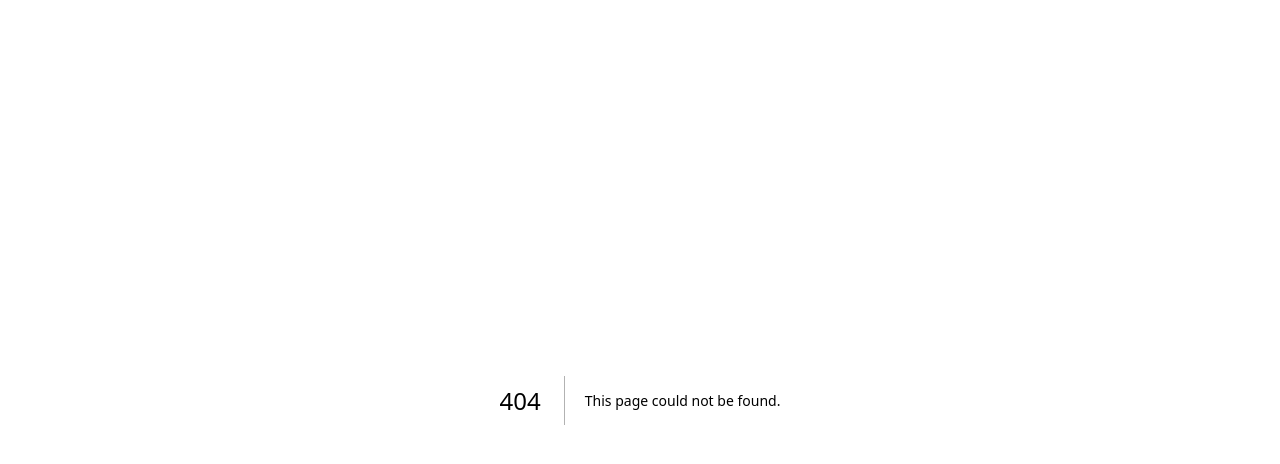
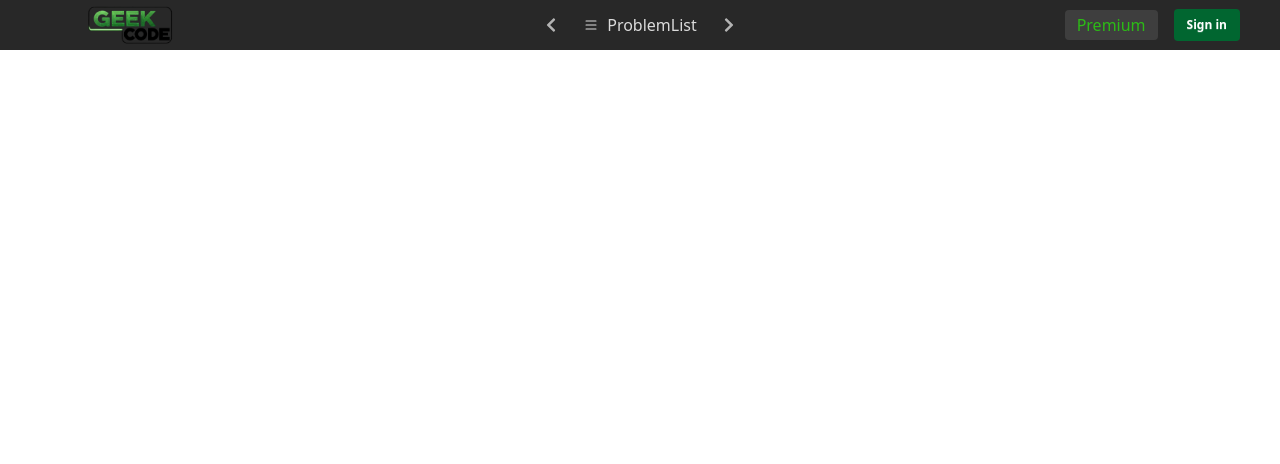
Before and after one commit to prakhar-srivastavaa/GeekCode, a Next.js app in the folder geekcode/: page /problems/best-time-to-buy-and-sell-stock in a window 1280 px wide. Before the commit this address had no page. Shown: the top 464 px of the page. Built offline with nearby package versions, Linux system fonts and the light colour scheme; no server answers.

Commit message:
< ProblemList >

```diff
--- a/geekcode/src/Components/Topbar/Topbar.tsx
+++ b/geekcode/src/Components/Topbar/Topbar.tsx
@@ -6,29 +6,51 @@ import Logout from '../Buttons/Logout';
 import { useSetRecoilState } from 'recoil';
 import { authModalState } from '@/atoms/authModalAtom';
 import Image from 'next/image';
+import { problems } from '../../mockProblems/problems';
+import { FaChevronLeft, FaChevronRight } from 'react-icons/fa';
+import { BsList } from 'react-icons/bs';
 
 type TopbarProps = {
-
+    problemPage?: boolean;
 };
 
-const Topbar:React.FC<TopbarProps> = () => {
+const Topbar:React.FC<TopbarProps> = ({problemPage}) => {
     const [user] = useAuthState(auth);
     const setAuthModalState = useSetRecoilState(authModalState);
 
     return <div>
         <nav className='relative flex h-[50px] w-full shrink-0 items-center px-5 bg-dark-layer-1 text-dark-gray-7'>
             <div className='flex w-full items-center justify-between max-w-[1200px] mx-auto'>
-                <Link href="/" className='flex items-center justify-center h-20'>
-                    <img src="/logo-full.png" alt="Logo" className="h-10" />
-                </Link>
+                <div className='w-[180px]'>
+                    <Link href="/" className='flex items-center justify-center h-20'>
+                        <img src="/logo-full.png" alt="Logo" className="h-10" />
+                    </Link>
+                </div>
 
-                <div className='flex items-center space-x-4 flex-1 justify-end'>
+                {problemPage && (
+                    <div className='flex items-center gap-4 justify-center flex-1'>
+                        <div className='flex items-center justify-center rounded dark-fill-3 hover:bg-dark-fill-2 h-8 w-8 cursor-pointer'>
+                            <FaChevronLeft />
+                        </div>
+                        <Link href="/" className='flex items-center justify-center gap-2 font-medium max-w-[170px] text-dark-gray-8 cursor-pointer hover:underline'>
+                            <div>
+                                <BsList />
+                            </div>
+                            <p>ProblemList</p>
+                        </Link>
+                        <div className='flex items-center justify-center rounded dark-fill-3 hover:bg-dark-fill-2 h-8 w-8 cursor-pointer'>
+                            <FaChevronRight />
+                        </div>
+                    </div>
+                )}
+
+                <div className='flex items-center space-x-4 justify-end w-[180px]'>
                     <div>
                         <a
                             href="https://github.com/prakhar-srivastavaa"
                             target='_blank'
                             rel="noreferrer"
-                            className='bg-dark-fill-3 py-1.5 px-3 cursor-pointer rounded text-brand-orange hover:bg-dark-fill-2'
+                            className='bg-dark-fill-3 py-1 px-3 cursor-pointer rounded text-brand-orange hover:bg-dark-fill-2'
                         >
                             Premium
                         </a>
@@ -42,7 +64,7 @@ const Topbar:React.FC<TopbarProps> = () => {
                         )}
                         {user &&(
                             <div className='cursor-pointer group relative'>
-                                <Image src ="/avatar.png" alt="user profile img" height={30} width={30}/>
+                                <Image src="/avatar.png" alt="user profile img" height={500} width={500} className="max-w-8 h-8 rounded-full"/>
                                 <div className='absolute top-10 left-2/4 -translate-x-2/4 mx-auto bg-dark-layer-1 text-brand-orange py-1 px-2 rounded shadow-lg
                                 z-40 group-hover:scale-100 scale-0
                                 transition-all duration-300 ease-in-out'>
--- a/geekcode/src/pages/auth/index.tsx
+++ b/geekcode/src/pages/auth/index.tsx
@@ -1,5 +1,4 @@
 import Navbar from '@/Components/Navbar/Navbar';
-import Coding from '@/Components/Coding/Coding';
 
 import React, { useEffect, useState } from 'react';
 import AuthModal from '@/Components/Modals/AuthModal';
--- /dev/null
+++ b/geekcode/src/pages/problems/[pid].tsx
@@ -0,0 +1,14 @@
+import Topbar from '@/Components/Topbar/Topbar';
+import React from 'react';
+
+type ProblemPageProps = {
+
+};
+
+const ProblemPage:React.FC<ProblemPageProps> = () => {
+
+    return <div>
+        <Topbar problemPage={true}/>
+    </div>
+}
+export default ProblemPage;
```
